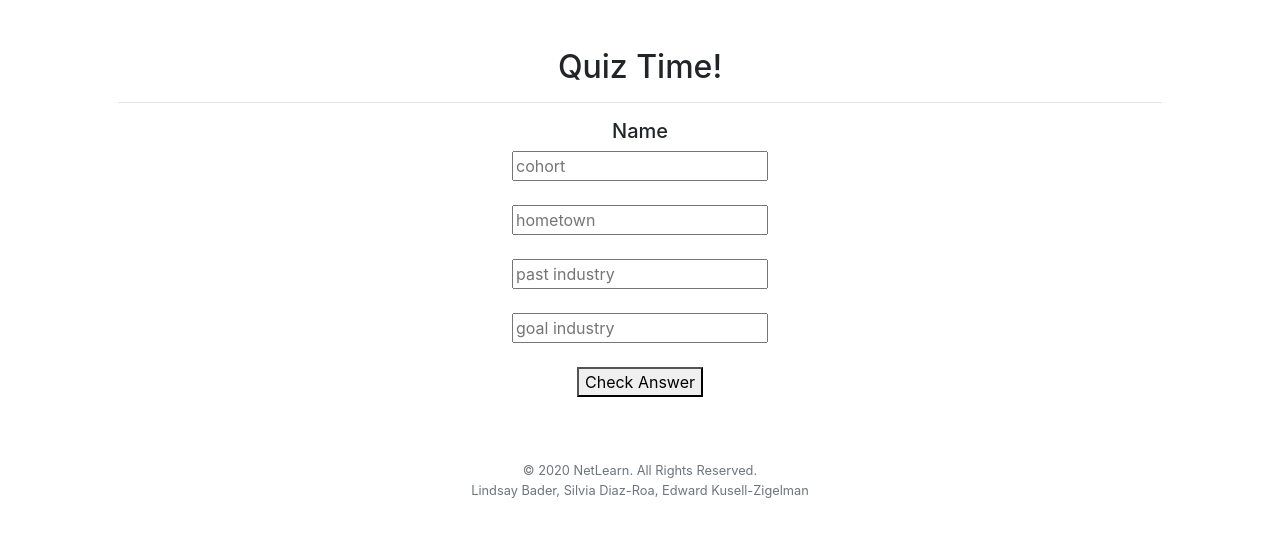
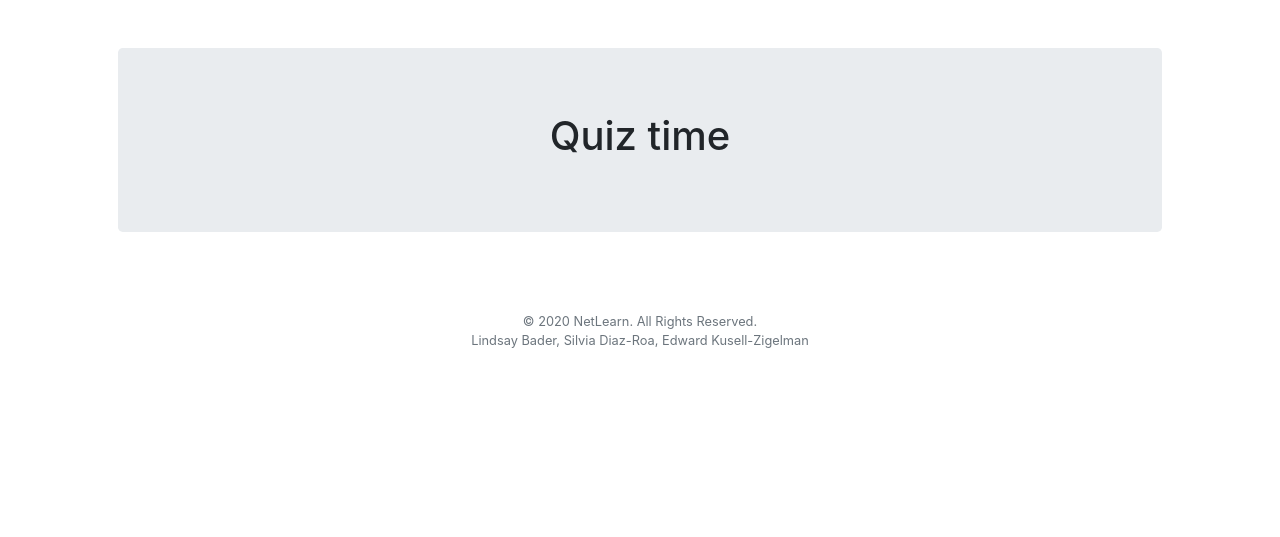
Before and after one commit to sdiazroa/netlearn, a Flask app: page /quiz in a window 1280 px wide. Shown: the part 76-613 px from the top of the page. Run offline with Flask 2, Linux system fonts and the light colour scheme; a user stored in the database is signed in; some libraries are stand-ins or nearby versions.

Commit message:
Add files via upload

```diff
--- a/templates/quiz.html
+++ b/templates/quiz.html
@@ -1,60 +1,13 @@
 {% extends "layout.html" %}
 
-        <script>
-
-            // Run script once DOM is loaded
-            document.addEventListener('DOMContentLoaded', function() {
-
-                // When correct answer is clicked, change color to green
-                let correct = document.querySelector('.correct');
-                correct.addEventListener('click', function() {
-                    correct.style.backgroundColor = 'green';
-                    document.querySelector('#feedback1').innerHTML = 'Correct!';
-                });
-
-                // When any incorrect answer is clicked, change color to red
-                let incorrects = document.querySelectorAll('.incorrect');
-                for (let i = 0; i < incorrects.length; i++) {
-                    incorrects[i].addEventListener('click', function() {
-                        incorrects[i].style.backgroundColor = 'red';
-                        document.querySelector('#feedback1').innerHTML = 'Incorrect';
-                    });
-                }
-
-                // Check free response submission
-                document.querySelector('#check').addEventListener('click', function() {
-                    let input = document.querySelector('input');
-                    if (input.value === 'Silver') {
-                        input.style.backgroundColor = 'green';
-                        document.querySelector('#feedback2').innerHTML = 'Correct!';
-                    } else {
-                        input.style.backgroundColor = 'red';
-                        document.querySelector('#feedback2').innerHTML = 'Incorrect';
-                    }
-                });
-
-            });
-        </script>
-
 {% block title %}
-   Quiz
+   My Network
 {% endblock %}
 
 {% block main %}
 
-            <div class="section">
-                <h2>Quiz Time!</h2>
-                <hr>
 
-                <h5>Name</h5>
-                <input type="text" placeholder="cohort"></input><br><br>
-                <input type="text" placeholder="hometown"></input><br><br>
-                <input type="text" placeholder="past industry"></input><br><br>
-                <input type="text" placeholder="goal industry"></input><br><br>
-                <button id="check">Check Answer</button>
-
-                <p id="feedback2"></p>
-
-            </div>
+            <div class="jumbotron">
+            <h1>Quiz time</h1>
 
 {% endblock %}
```
Also changed, not shown: requirements.txt (+0 -22 lines), crm.db.
